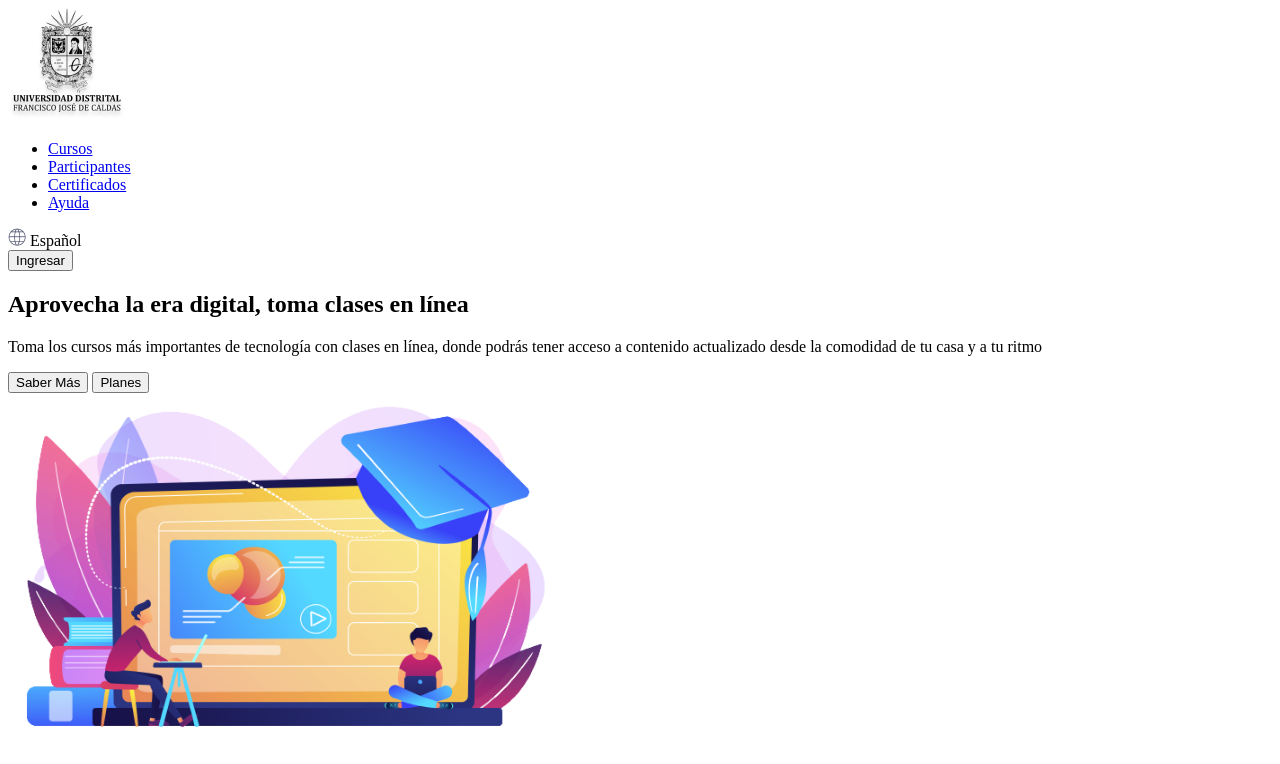
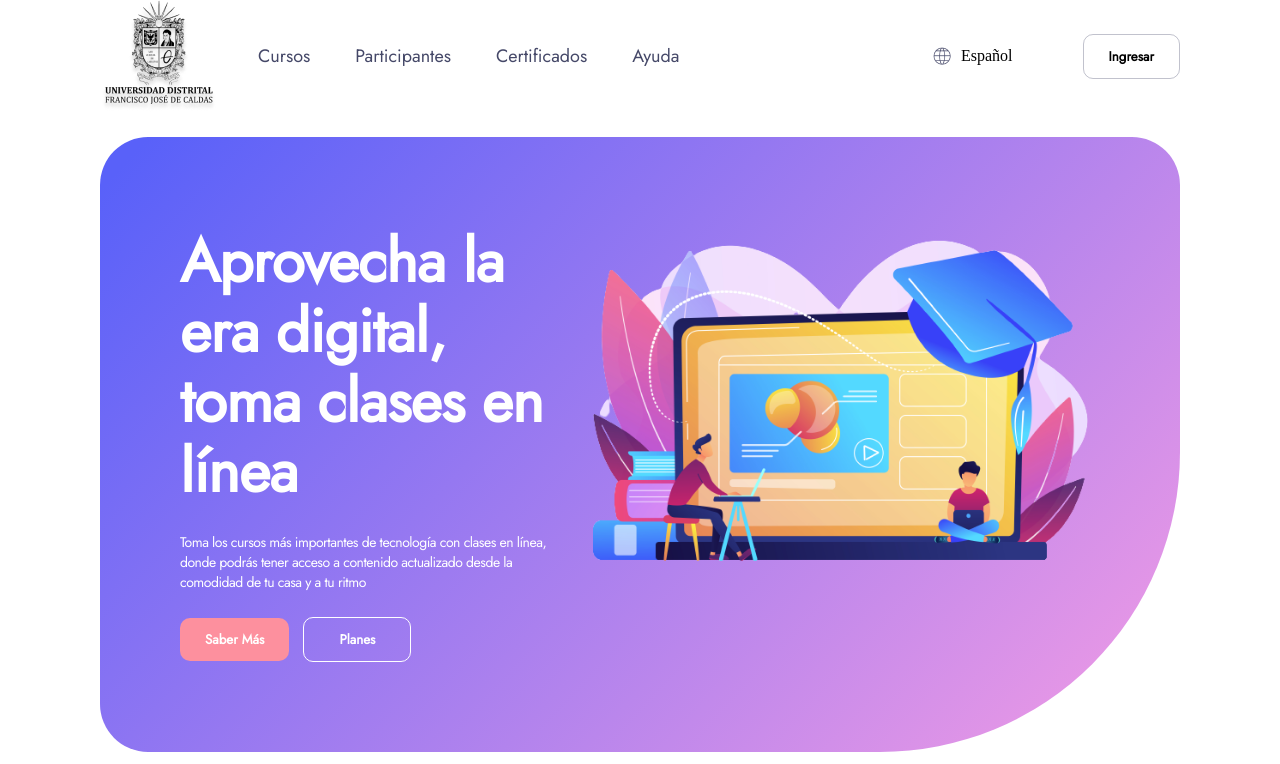
Before and after one commit to adribama/taller-9-full-stack, a plain HTML site: page punto-1-3/index.html in a window 1280 px wide. Shown: the top 764 px of the page. Drawn offline with Linux system fonts and the light colour scheme.

Commit message:
se agregan estilos del header y el banner

```diff
--- a/punto-1-3/index.html
+++ b/punto-1-3/index.html
@@ -4,24 +4,24 @@
     <meta charset="UTF-8">
     <meta http-equiv="X-UA-Compatible" content="IE=edge">
     <meta name="viewport" content="width=device-width, initial-scale=1.0">
-    <title>Document</title>
+    <title>U.D. PAGINA WEB</title>
+    <link href='https://fonts.googleapis.com/css?family=Jost' rel='stylesheet'>
+    <link rel="stylesheet" href="styles/style.css">
 </head>
 <body>
     <header>
-<div>
+<div class="header__navigation">
 <img src="./public/images/header-logo.png" alt="main-logo">
 <nav>
     <ul>
         <li><a href="#banner">Cursos</a></li>
         <li><a href="#section-1">Participantes</a></li>
-
-
         <li><a href="#section-2">Certificados</a></li>
         <li><a href="#footer">Ayuda</a></li>
     </ul>
 </nav>
 </div>
-<div>
+<div class="header__settings">
 <div>
     <img src="./public/images/header-world.png" alt="world">
     <span>Español</span>
@@ -39,8 +39,8 @@
                         desde la comodidad de tu casa y a tu ritmo</p>
                 </div>
                 <div>
-                  <button>Saber Más</button>
-                  <button>Planes</button>
+                  <button class="button--orange">Saber Más</button>
+                  <button class="button--white">Planes</button>
                 </div>
             </div>
             <img src="./public/images/banner-online.png"
@@ -98,7 +98,7 @@
                    aprovechamos cada una de estas para brindarte
                    la mejor experiencia en línea
                 </p>
-                <button>Saber más</button>
+                <button class="button--orange">Saber más</button>
             </div>
             <div>
             <div>
@@ -107,7 +107,7 @@
                 <p>Es importante para nosotros que las metas de cada uno de
                    nuestros estudiantes sea alcanzada a través de nuestros cursos
                 </p>
-                <button>Saber más</button>
+                <button class="button--orange">Saber más</button>
             </div>
             <img src="./public/images/section2-goals.png"
                 alt="goals"
--- /dev/null
+++ b/punto-1-3/styles/style.css
@@ -0,0 +1,114 @@
+/*ESTILOS GLOBALES*/
+
+body {
+    margin: 0px;
+}
+
+a {
+    font-family: Jost;
+    font-size: 18px;
+}
+
+button {
+    padding: 12px 25px;
+    font-family: Jost;
+    font-weight: bold;
+     border-radius: 10px;
+     cursor: pointer;
+}
+
+.button--orange {
+    margin-right: 10px;
+    background-color: #FD909E;
+    color: #fff;
+    border: none;
+}
+
+p {
+    font-family: Jost;
+    font-weight: 300;
+    font-size: 14px;
+    letter-spacing: -0.50px;
+}
+
+/*ESTILOS HEADER*/
+
+header {
+    display: flex;
+    justify-content: space-between;
+    margin: 0px 100px;
+}
+.header__navigation {
+    display: flex;
+    align-items: center;
+}
+
+.header__navigation nav ul {
+    display: flex;
+    gap: 45px;
+    list-style: none;
+}
+
+.header__navigation nav ul li a {
+    text-decoration: none;
+    color: #454868;
+}
+
+.header__settings {
+    display: flex;
+    align-items: center;
+    gap: 70px;
+}
+
+.header__settings div{
+    display: flex;
+    align-items: center;
+    gap: 10px;
+    font-size: 16px;
+    font-weight: 400;
+}
+
+.header__settings button {
+    background-color: transparent;
+    border: 1px solid #45486854;
+}
+
+/* ESTILOS BANNER*/
+#banner {
+    display: flex;
+    margin: 25px 100px;
+    padding: 90px 80px;
+    background: linear-gradient(313.18deg, #EE9AE5 3.28%, #5961F9 97.04%);
+    border-radius: 48px 48px 300px 48px;
+}
+
+h1 {
+    margin: 0px;
+    font-family: Jost;
+    font-size: 60px;
+    font-weight: 600;
+    color: #fff;
+    line-height: 70px;
+    letter-spacing: -0.64px;
+}
+
+#banner p {
+    margin: 25px 0px;
+    color: #fff;
+}
+
+.button--white {
+    padding: 12px 35px;
+    background-color: transparent;
+    color: white;
+    border: 1px solid #fff;
+}
+
+/* ESTILOS SECTION 1 */
+
+#section-1 {
+    display: flex;
+    justify-content: space-between;
+    margin: 25px 100px;
+    padding: 20px 80px;
+}
```
